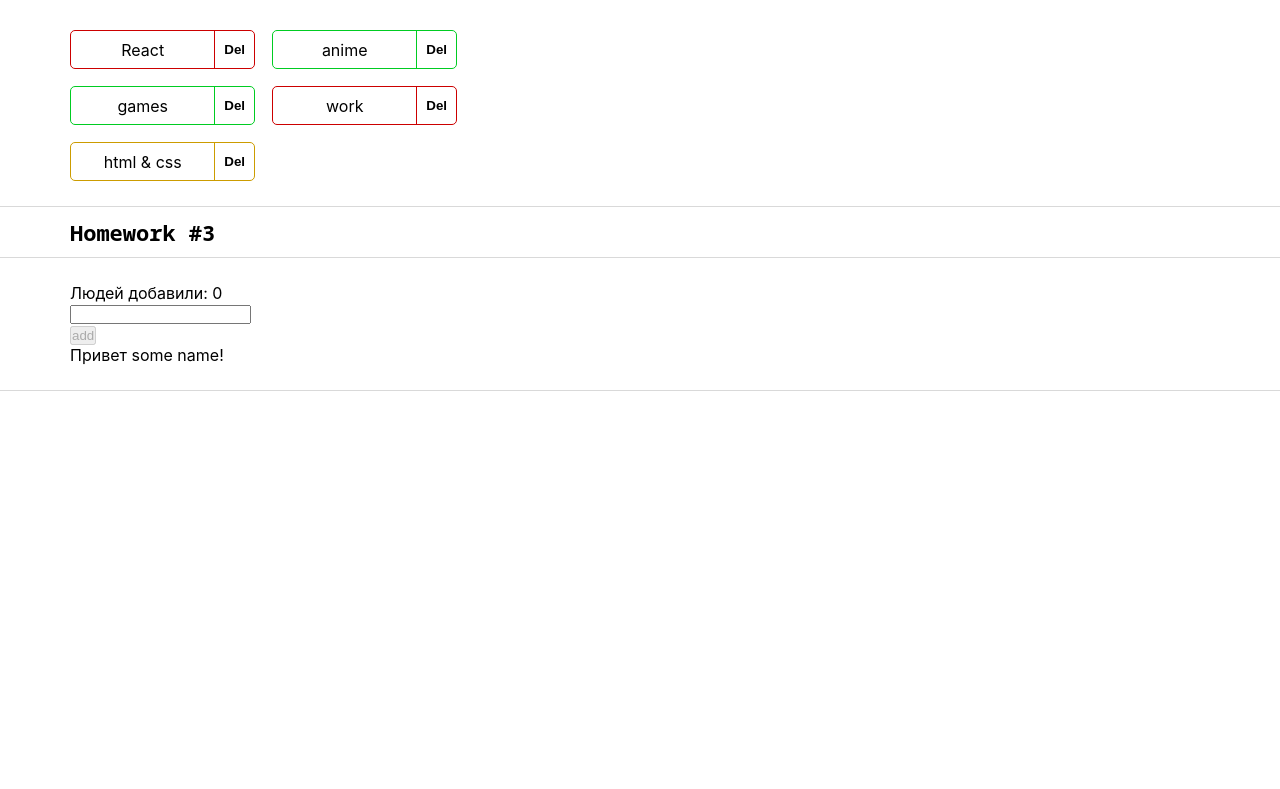
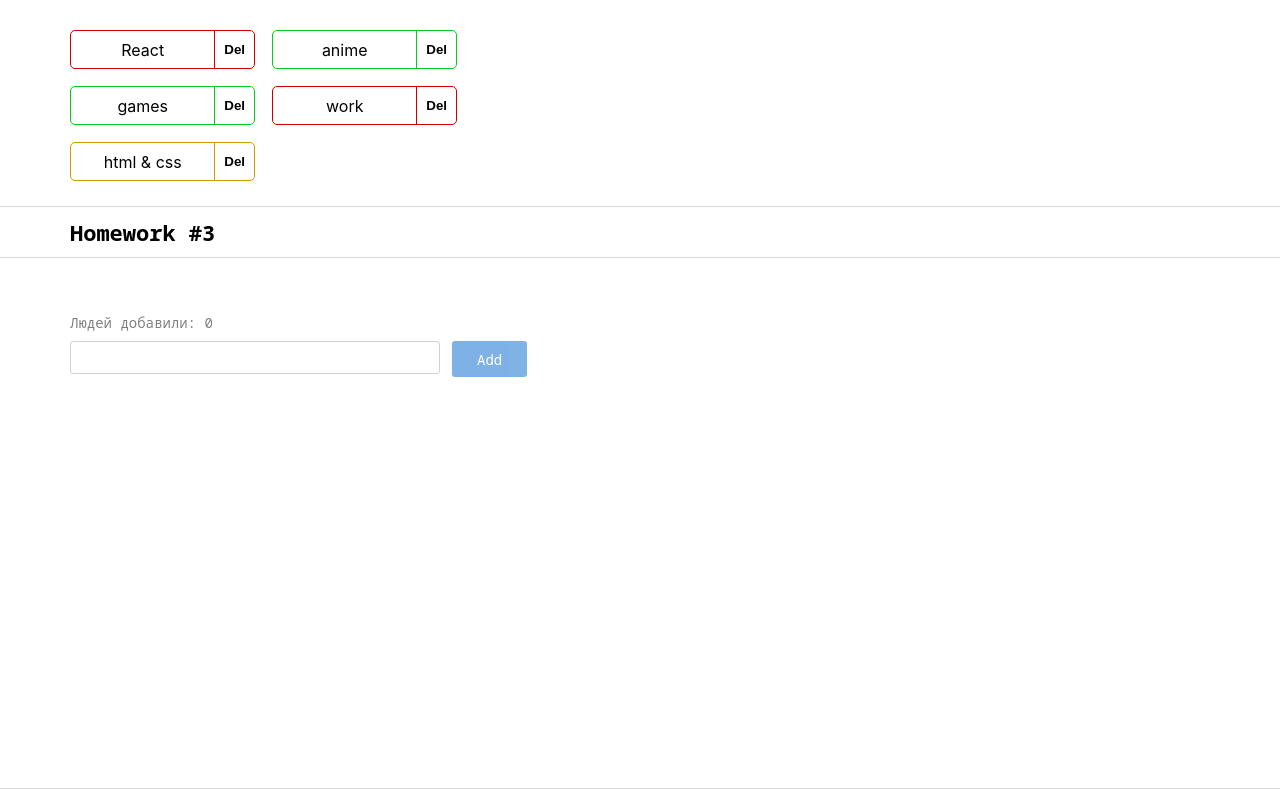
Before and after one commit to volhaf/hws2, a React (Create React App) app: page / in a window 1280 px wide. Shown: the part 875-1664 px from the top of the page. Before the commit the page ends 1266 px from the top, so only its background shows below. Built offline with nearby package versions, Linux system fonts and the light colour scheme.

Commit message:
add styled

```diff
--- a/package.json
+++ b/package.json
@@ -16,6 +16,7 @@
     "@types/react-dom": "18.0.6",
     "@types/uuid": "8.3.4",
     "axios": "0.27.2",
+    "console-browserify": "^1.2.0",
     "gh-pages": "^6.2.0",
     "react": "18.2.0",
     "react-dom": "18.2.0",
--- a/src/s2-homeworks/hw03/Greeting.module.css
+++ b/src/s2-homeworks/hw03/Greeting.module.css
@@ -1,34 +1,65 @@
 .greetingForm {
+    min-height: 480px;
+    padding-top: 30px;
 }
 
 .inputAndButtonContainer {
+    display: flex;
+    gap: 12px;
 }
 
 .error {
+    color: red;
 }
 
 .input {
+    padding: 8px 12px;
+    width: 370px;
+    border: 1px solid #D1D1D1;
+    border-radius: 3px;
 }
 
 .input:focus {
+    outline: 1px solid rgba(0, 102, 204, 0.2);
 }
 
 .errorInput {
+    border-color: red;
+
 }
 
 .button {
+    height: 36px;
+    padding: 8px 25px;
+    background-color: #06c;
+    border-radius: 3px;
+    border: none;
+
+    font-family: "Noto Sans Mono", monospace;
+    font-weight: 400;
+    font-size: 14px;
+    color: #ffffff;
+    text-transform: capitalize;
 }
 
 .button:focus {
+    background-color: rgb(9, 42, 76);
 }
 
 .button:active {
+    opacity: 1;
 }
 
 .button:disabled {
+    opacity: 0.5;
 }
 
 .text {
+    font-family: "Noto Sans Mono", monospace;
+    font-weight: 400;
+    font-size: 14px;
+    color: rgba(0, 0, 0, 0.5);
+    margin-bottom: 9px;
 }
 
 .greeting {
--- a/src/s2-homeworks/hw03/Greeting.tsx
+++ b/src/s2-homeworks/hw03/Greeting.tsx
@@ -2,14 +2,14 @@ import React, {ChangeEvent, KeyboardEvent} from 'react'
 import s from './Greeting.module.css'
 
 type GreetingPropsType = {
-    name: any // need to fix any
-    setNameCallback: any // need to fix any
-    addUser: any // need to fix any
-    onBlur: any // need to fix any
-    onEnter: any // need to fix any
-    error: any // need to fix any
-    totalUsers: any // need to fix any
-    lastUserName?: any // need to fix any
+    name: string
+    setNameCallback: (e: ChangeEvent<HTMLInputElement>)=> void
+    addUser: ()=> void
+    onBlur: ()=> void
+    onEnter: (e: KeyboardEvent<HTMLInputElement>)=> void
+    error: string | null
+    totalUsers: number
+    lastUserName?: string
 }
 
 // презентационная компонента (для верстальщика)
@@ -25,7 +25,7 @@ const Greeting: React.FC<GreetingPropsType> = (
         lastUserName,
     } // деструктуризация пропсов
 ) => {
-    const inputClass = s.errorInput // need to fix with (? s.errorInput : s.input)
+    const inputClass = error ? `${s.input} + ${s.errorInput}` : s.input
 
     return (
         <div id={'hw3-form'} className={s.greetingForm}>
@@ -68,7 +68,7 @@ const Greeting: React.FC<GreetingPropsType> = (
 
             {lastUserName && (
                 <div className={s.greeting}>
-                    Привет <span id={'hw3-last-user'}>{lastUserName}</span>!
+                    hi <span id={'hw3-last-user'}>{lastUserName}</span>!
                 </div>
             )}
         </div>
--- a/src/s2-homeworks/hw03/GreetingContainer.tsx
+++ b/src/s2-homeworks/hw03/GreetingContainer.tsx
@@ -1,7 +1,6 @@
 import React, { ChangeEvent, KeyboardEvent, useState } from 'react'
 import Greeting from './Greeting'
 import { UserType } from './HW3'
-import { error } from 'console'
 
 type GreetingContainerPropsType = {
     users: UserType[]
@@ -40,7 +39,7 @@ const GreetingContainer: React.FC<GreetingContainerPropsType> = ({
     const [name, setName] = useState<string>('')
     const [error, setError] = useState<string | null >('')
 
-    const setNameCallback = (e: KeyboardEvent<HTMLInputElement>) => {
+    const setNameCallback = (e: ChangeEvent<HTMLInputElement>) => {
         setName(e.currentTarget.value)
         error && setError('')
     }
@@ -56,8 +55,8 @@ const GreetingContainer: React.FC<GreetingContainerPropsType> = ({
         pureOnEnter(e, addUser)
     }
 
-    const totalUsers = 0 // need to fix
-    const lastUserName = 'some name' // need to fix
+    const totalUsers = users.length
+    const lastUserName = totalUsers > 0 ? users[totalUsers -1].name : '';
 
     return (
         <Greeting
```
Also changed, not shown: 2 other files (tests, documents, lock files or other folders).
